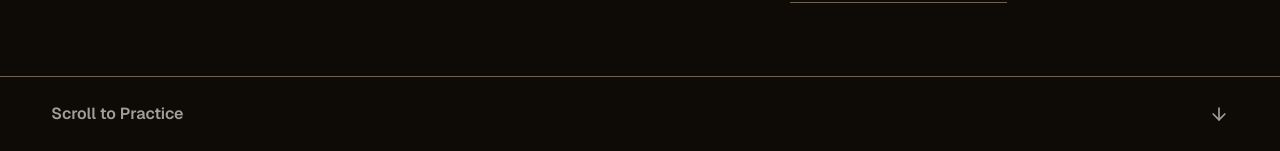
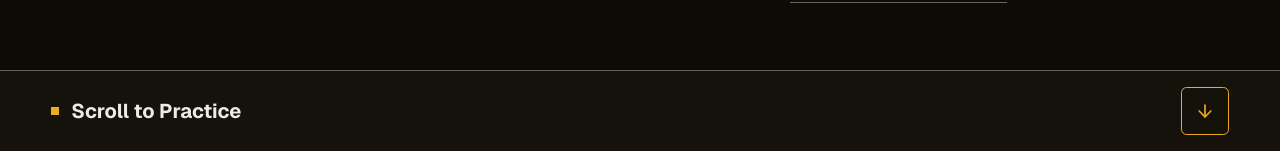
Before and after one commit to Liangchen-0311/TypingAbroad, a Next.js app: page / in a window 1280 px wide. Shown: the part 649-800 px from the top of the page. Built offline with nearby package versions, Linux system fonts and the light colour scheme; no server answers.

Commit message:
Polish homepage practice transition

```diff
--- a/src/app/globals.css
+++ b/src/app/globals.css
@@ -499,8 +499,7 @@ button:disabled,
   font-size: var(--text-md);
 }
 
-.home-hero__cta svg,
-.home-scroll-cue svg {
+.home-hero__cta svg {
   width: var(--text-md);
   height: var(--text-md);
 }
@@ -573,35 +572,112 @@ button:disabled,
   z-index: var(--z-sticky);
   display: flex;
   width: min(100%, var(--page-max));
-  min-height: var(--space-2xl);
+  min-height: calc(var(--space-2xl) + var(--space-md));
   align-items: center;
   justify-content: space-between;
+  gap: var(--space-lg);
+  overflow: clip;
   margin-inline: auto;
-  padding-block-start: var(--space-lg);
-  padding-block-end: max(var(--space-lg), env(safe-area-inset-bottom));
+  padding-block-start: var(--space-md);
+  padding-block-end: max(var(--space-md), env(safe-area-inset-bottom));
   padding-inline: var(--page-gutter);
   cursor: pointer;
   border-block-start: var(--rule-hair) solid var(--color-rule-strong);
-  background: var(--color-paper);
-  color: var(--color-neutral);
+  background: var(--color-paper-2);
+  color: var(--color-ink);
   font-family: var(--font-display);
-  font-size: var(--text-base);
-  font-weight: 600;
+  font-size: clamp(var(--text-md), 1.5vw, var(--text-lg));
+  font-weight: 700;
   text-align: start;
-  transition: color var(--dur-short) var(--ease-out), opacity var(--dur-short) var(--ease-in), transform var(--dur-short) var(--ease-in);
+}
+
+.home-scroll-cue::after {
+  position: absolute;
+  inset-inline: 0;
+  inset-block-end: 0;
+  height: var(--space-3xs);
+  background: var(--color-accent);
+  content: "";
+  transform: scaleX(0);
+  transform-origin: 0 50%;
+  transition: transform var(--dur-long) linear;
+}
+
+.home-scroll-cue__label {
+  display: inline-flex;
+  min-width: 0;
+  align-items: center;
+  gap: var(--space-sm);
+  white-space: nowrap;
+  transition: opacity var(--dur-micro) var(--ease-in);
+}
+
+.home-scroll-cue__marker {
+  flex: 0 0 auto;
+  width: var(--space-xs);
+  height: var(--space-xs);
+  background: var(--color-accent);
+}
+
+.home-scroll-cue__action {
+  display: grid;
+  flex: 0 0 auto;
+  width: calc(var(--space-xl) + var(--space-xs));
+  height: calc(var(--space-xl) + var(--space-xs));
+  place-items: center;
+  border: var(--rule-hair) solid var(--color-accent);
+  border-radius: var(--radius-sm);
+  color: var(--color-accent);
+  transition: transform var(--dur-micro) var(--ease-out);
 }
 
 .home-scroll-cue svg {
-  transition: transform var(--dur-micro) var(--ease-out);
-}
-
-.home-scroll-cue[data-leaving="true"] {
-  opacity: 0;
-  transform: translateY(var(--space-xs));
-}
-
-.home-scroll-cue:active {
-  color: var(--color-accent);
+  width: var(--text-md);
+  height: var(--text-md);
+}
+
+.home-scroll-cue[data-leaving="true"]::after {
+  transform: scaleX(1);
+}
+
+.home-scroll-cue[data-leaving="true"] .home-scroll-cue__label {
+  opacity: 0.64;
+}
+
+.home-scroll-cue[data-leaving="true"] .home-scroll-cue__action,
+.home-scroll-cue:active .home-scroll-cue__action {
+  transform: translateY(var(--space-2xs));
+}
+
+.home-scroll-cue:disabled {
+  cursor: progress;
+  opacity: 1;
+}
+
+.home-scroll-cue:focus-visible {
+  outline-offset: calc(0rem - var(--space-2xs));
+}
+
+::view-transition-old(root) {
+  animation: route-leave var(--dur-short) var(--ease-in) both;
+}
+
+::view-transition-new(root) {
+  animation: route-enter var(--dur-long) var(--ease-out) both;
+}
+
+@keyframes route-leave {
+  to {
+    opacity: 0;
+    transform: translateY(calc(0rem - var(--space-xs)));
+  }
+}
+
+@keyframes route-enter {
+  from {
+    opacity: 0;
+    transform: translateY(var(--space-sm));
+  }
 }
 
 .practice-heading {
@@ -2401,11 +2477,8 @@ code {
     color: var(--color-accent);
   }
 
-  .home-scroll-cue:hover {
-    color: var(--color-accent);
-  }
-
-  .home-scroll-cue:hover svg {
+  .home-scroll-cue:hover .home-scroll-cue__action,
+  .home-scroll-cue:focus-visible .home-scroll-cue__action {
     transform: translateY(var(--space-2xs));
   }
 }
@@ -2654,4 +2727,18 @@ code {
     transition: none !important;
     transform: none !important;
   }
-}
+
+  .home-scroll-cue__action,
+  .home-scroll-cue[data-leaving="true"] .home-scroll-cue__action {
+    transform: none;
+  }
+
+  .home-page.is-leaving {
+    transform: none;
+  }
+
+  ::view-transition-old(root),
+  ::view-transition-new(root) {
+    animation: none !important;
+  }
+}
--- a/src/components/HomePracticePreview.tsx
+++ b/src/components/HomePracticePreview.tsx
@@ -3,6 +3,12 @@
 import { useCallback, useEffect, useRef, useState } from "react";
 import { useRouter } from "next/navigation";
 import { ArrowDown } from "lucide-react";
+
+type ViewTransitionDocument = Document & {
+  startViewTransition?: (update: () => Promise<void> | void) => {
+    finished: Promise<void>;
+  };
+};
 
 export function HomePracticePreview() {
   const router = useRouter();
@@ -10,18 +16,65 @@ export function HomePracticePreview() {
   const navigatingRef = useRef(false);
   const timeoutRef = useRef<number | null>(null);
 
+  const navigateToPractice = useCallback(() => {
+    return new Promise<void>((resolve) => {
+      if (document.querySelector(".practice-page")) {
+        resolve();
+        return;
+      }
+
+      let settled = false;
+      const observer = new MutationObserver(() => {
+        if (document.querySelector(".practice-page")) finish();
+      });
+      const fallbackTimer = window.setTimeout(() => finish(), 1200);
+
+      const finish = () => {
+        if (settled) return;
+        settled = true;
+        observer.disconnect();
+        window.clearTimeout(fallbackTimer);
+        resolve();
+      };
+
+      observer.observe(document.body, { childList: true, subtree: true });
+      router.push("/practice");
+    });
+  }, [router]);
+
   const openPractice = useCallback(() => {
     if (navigatingRef.current) return;
 
     navigatingRef.current = true;
     setIsLeaving(true);
-    document.querySelector<HTMLElement>(".home-page")?.classList.add("is-leaving");
 
     const reduceMotion = window.matchMedia("(prefers-reduced-motion: reduce)").matches;
-    timeoutRef.current = window.setTimeout(() => router.push("/practice"), reduceMotion ? 0 : 220);
-  }, [router]);
+    if (reduceMotion) {
+      router.push("/practice");
+      return;
+    }
+
+    const transitionDocument = document as ViewTransitionDocument;
+    if (transitionDocument.startViewTransition) {
+      const startViewTransition = transitionDocument.startViewTransition.bind(transitionDocument);
+      timeoutRef.current = window.setTimeout(() => {
+        try {
+          const transition = startViewTransition(navigateToPractice);
+          transition.finished.catch(() => undefined);
+        } catch {
+          router.push("/practice");
+        }
+      }, 120);
+      return;
+    }
+
+    document.querySelector<HTMLElement>(".home-page")?.classList.add("is-leaving");
+    timeoutRef.current = window.setTimeout(() => router.push("/practice"), 220);
+  }, [navigateToPractice, router]);
 
   useEffect(() => {
+    router.prefetch("/practice");
+
     let touchStartY: number | null = null;
 
     const interactionIsBlocked = () => Boolean(document.querySelector("dialog[open]"));
@@ -31,7 +84,12 @@ export function HomePracticePreview() {
     };
 
     const handleWheel = (event: WheelEvent) => {
-      if (event.ctrlKey || event.deltaY < 10 || interactionIsBlocked()) return;
+      if (
+        event.ctrlKey
+        || event.deltaY < 10
+        || Math.abs(event.deltaY) <= Math.abs(event.deltaX)
+        || interactionIsBlocked()
+      ) return;
       event.preventDefault();
       openPractice();
     };
@@ -70,7 +128,7 @@ export function HomePracticePreview() {
       window.removeEventListener("keydown", handleKeyDown);
       if (timeoutRef.current !== null) window.clearTimeout(timeoutRef.current);
     };
-  }, [openPractice]);
+  }, [openPractice, router]);
 
   return (
     <button
@@ -81,8 +139,13 @@ export function HomePracticePreview() {
       aria-label="Scroll or press to open Practice"
       onClick={openPractice}
     >
-      <span>Scroll to Practice</span>
-      <ArrowDown aria-hidden="true" />
+      <span className="home-scroll-cue__label">
+        <span className="home-scroll-cue__marker" aria-hidden="true" />
+        <span>Scroll to Practice</span>
+      </span>
+      <span className="home-scroll-cue__action" aria-hidden="true">
+        <ArrowDown />
+      </span>
     </button>
   );
 }
```
